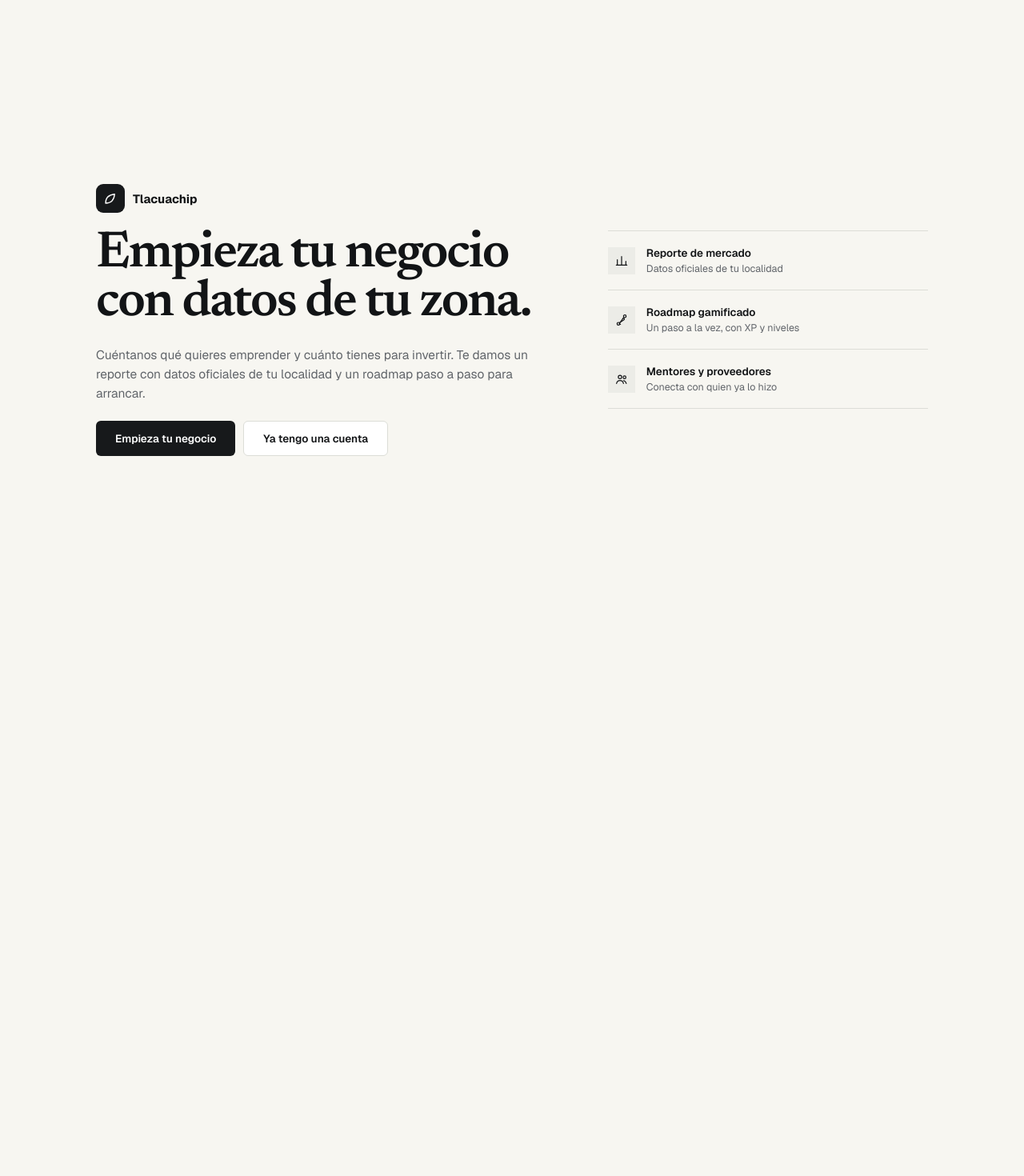
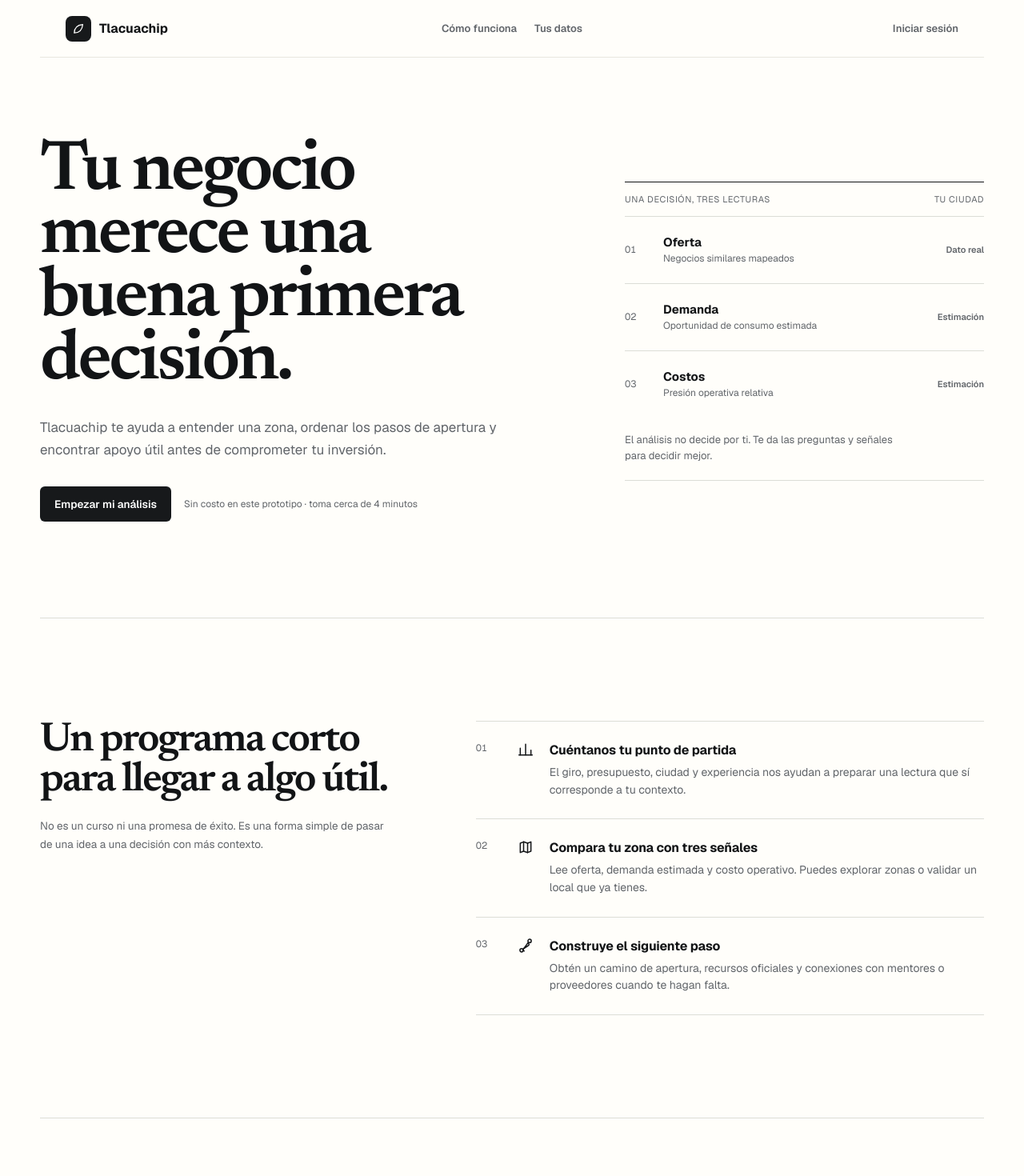
Before and after one commit to Da1vReyes/Tlacuachip, a React (Vite) app in the folder web/: page / in a window 1280 px wide. Shown: the top 1470 px of the page at 80% size. Before the commit the page ends 800 px from the top, so only its background shows below. Built offline with nearby package versions, Linux system fonts and the light colour scheme; no server answers.

Commit message:
Complete desktop onboarding experience

```diff
--- a/web/src/index.css
+++ b/web/src/index.css
@@ -250,11 +250,54 @@ a:hover {
   gap: 20px;
 }
 
-.landing-layout { width: 100%; max-width: 1040px; display: grid; grid-template-columns: 1.1fr .8fr; gap: clamp(38px, 7vw, 100px); align-items: center; }
-.landing-title { font-size: clamp(42px, 5vw, 68px); line-height: .95; max-width: 620px; }
-.landing-evidence { border-top: 1px solid var(--mainBorder); }
-.landing-evidence-row { display: flex; align-items: center; gap: 14px; padding: 18px 0; border-bottom: 1px solid var(--mainBorder); }
-.landing-evidence-icon { width: 34px; height: 34px; display: grid; place-items: center; background: #ecece7; color: var(--primaryText); }
+.landing-page { min-height: 100vh; background: var(--primaryBg); color: var(--primaryText); }
+.landing-nav { height: 72px; max-width: 1180px; margin: 0 auto; padding: 0 32px; display: grid; grid-template-columns: 1fr auto 1fr; align-items: center; border-bottom: 1px solid var(--cardBorder); }
+.landing-brand { border: 0; background: transparent; padding: 0; display: inline-flex; align-items: center; gap: 10px; width: max-content; color: var(--primaryText); cursor: pointer; font: inherit; font-weight: 700; }
+.landing-brand .sidebar-logo-mark { width: 32px; height: 32px; border-radius: 8px; }
+.landing-nav nav { display: flex; gap: 22px; }
+.landing-nav nav a, .landing-login { color: var(--secondaryText); font-size: 13px; font-weight: 600; }
+.landing-nav nav a:hover, .landing-login:hover { color: var(--primaryText); }
+.landing-login { justify-self: end; border: 0; padding: 8px 0; background: transparent; cursor: pointer; font-family: inherit; }
+.landing-hero, .landing-section, .landing-final { width: min(100% - 64px, 1180px); margin: 0 auto; }
+.landing-hero { min-height: min(700px, calc(100vh - 72px)); display: grid; grid-template-columns: minmax(0, 1.05fr) minmax(360px, .75fr); align-items: center; gap: clamp(48px, 8vw, 130px); padding: 80px 0 96px; }
+.landing-hero-copy { max-width: 670px; }
+.landing-hero h1, .landing-section h2, .landing-final h2 { font-family: "Newsreader", Georgia, serif; letter-spacing: -.04em; font-weight: 600; }
+.landing-hero h1 { max-width: 650px; margin: 0; font-size: clamp(52px, 7vw, 88px); line-height: .9; text-wrap: balance; }
+.landing-lede { max-width: 56ch; margin: 28px 0 0; color: var(--secondaryText); font-size: 17px; line-height: 1.65; }
+.landing-actions { display: flex; align-items: center; flex-wrap: wrap; gap: 16px; margin-top: 32px; }
+.landing-actions span { color: var(--secondaryText); font-size: 12px; }
+.landing-cta { min-height: 44px; padding: 0 20px; }
+.landing-preview { border-top: 1px solid var(--primaryText); border-bottom: 1px solid var(--mainBorder); }
+.landing-preview-head { display: flex; justify-content: space-between; padding: 14px 0; color: var(--secondaryText); font-size: 11px; letter-spacing: .05em; text-transform: uppercase; }
+.landing-preview-reading { display: grid; grid-template-columns: 38px 1fr auto; gap: 10px; align-items: center; min-height: 84px; border-top: 1px solid var(--mainBorder); }
+.preview-index { color: var(--secondaryText); font-size: 12px; font-variant-numeric: tabular-nums; }
+.landing-preview-reading div { display: grid; gap: 3px; }
+.landing-preview-reading strong { font-size: 15px; }
+.landing-preview-reading small { color: var(--secondaryText); font-size: 12px; }
+.landing-preview-reading b { color: var(--secondaryText); font-size: 11px; font-weight: 600; white-space: nowrap; }
+.landing-preview > p { max-width: 42ch; margin: 18px 0 20px; color: var(--secondaryText); font-size: 13px; line-height: 1.55; }
+.landing-enter { animation: landingEnter .65s cubic-bezier(.16, 1, .3, 1) both; }
+.landing-preview.landing-enter { animation-delay: .12s; }
+.landing-section { padding: 128px 0; border-top: 1px solid var(--mainBorder); }
+.landing-program { display: grid; grid-template-columns: minmax(0, .78fr) minmax(0, 1.12fr); gap: clamp(48px, 8vw, 130px); }
+.landing-section-intro h2, .landing-data h2, .landing-network h2, .landing-final h2 { margin: 0; font-size: clamp(36px, 4vw, 52px); line-height: .98; text-wrap: balance; }
+.landing-section-intro p, .landing-data-statement p, .landing-network p, .landing-final p { max-width: 50ch; margin: 20px 0 0; color: var(--secondaryText); line-height: 1.65; }
+.landing-steps { margin: 0; padding: 0; list-style: none; border-top: 1px solid var(--mainBorder); }
+.landing-steps li { display: grid; grid-template-columns: 38px 26px minmax(0, 1fr); gap: 14px; padding: 25px 0; border-bottom: 1px solid var(--mainBorder); }
+.landing-step-number { color: var(--secondaryText); font-size: 12px; font-variant-numeric: tabular-nums; }
+.landing-steps h3 { margin: 0; font-size: 16px; letter-spacing: -.01em; }
+.landing-steps p { margin: 7px 0 0; color: var(--secondaryText); font-size: 14px; line-height: 1.55; }
+.landing-data { display: grid; grid-template-columns: minmax(0, .8fr) minmax(0, 1.15fr); gap: clamp(48px, 8vw, 130px); }
+.landing-data-list { border-top: 1px solid var(--mainBorder); }
+.landing-data-list > div { display: grid; grid-template-columns: 22px 1fr; gap: 12px; padding: 17px 0; border-bottom: 1px solid var(--mainBorder); color: #346538; }
+.landing-data-list p { margin: 0; color: var(--primaryText); font-size: 14px; line-height: 1.55; }
+.landing-network { display: grid; grid-template-columns: minmax(0, .9fr) minmax(0, 1fr); gap: clamp(48px, 8vw, 130px); padding-inline: 48px; background: var(--secondaryBg); }
+.landing-network-list { display: grid; align-content: center; border-top: 1px solid var(--mainBorder); }
+.landing-network-list span { display: flex; align-items: center; gap: 13px; min-height: 72px; border-bottom: 1px solid var(--mainBorder); font-size: 14px; font-weight: 600; }
+.landing-network-list svg { color: var(--secondaryText); }
+.landing-final { max-width: 700px; padding: 144px 0; text-align: center; }
+.landing-final p { margin-inline: auto; }
+.landing-final .landing-cta { margin-top: 30px; }
 
 /* ---------- Shared building blocks ---------- */
 
@@ -451,7 +494,8 @@ p {
   .grid-2, .grid-3, .grid-4 {
     grid-template-columns: 1fr;
   }
-  .landing-layout { grid-template-columns: 1fr; gap: 40px; }
+  .landing-hero, .landing-program, .landing-data, .landing-network { grid-template-columns: 1fr; }
+  .landing-hero { min-height: 0; padding: 64px 0; }
 }
 
 /* ---------- Motion ---------- */
@@ -465,6 +509,11 @@ p {
     opacity: 1;
     transform: translateY(0);
   }
+}
+
+@keyframes landingEnter {
+  from { opacity: 0; transform: translateY(12px); }
+  to { opacity: 1; transform: translateY(0); }
 }
 
 @keyframes fadeIn {
@@ -518,6 +567,7 @@ p {
   transition: transform 0.18s cubic-bezier(0.22, 1, 0.36, 1), box-shadow 0.18s ease, border-color 0.18s ease;
 }
 .card-clickable:hover { border-color: #aeb2b6; }
+.card-button { display: block; width: 100%; color: inherit; text-align: left; font: inherit; cursor: pointer; }
 .card-clickable:active {
   transform: translateY(-1px) scale(0.99);
 }
@@ -912,7 +962,7 @@ p {
 }
 
 @media (prefers-reduced-motion: reduce) {
-  .page-enter, .stagger > *, .pop-in, .pulse-ring, .spin, .wizard-step {
+  .page-enter, .stagger > *, .pop-in, .pulse-ring, .spin, .wizard-step, .landing-enter {
     animation: none !important;
   }
   .card, .card-clickable, .btn, .sidebar-item, .sidebar-item svg, .topbar-avatar, .leaflet-interactive, .chip-card, .level-card {
--- a/web/src/pages/Landing.tsx
+++ b/web/src/pages/Landing.tsx
@@ -1,68 +1,66 @@
 import { useNavigate } from "react-router-dom";
 import { useApp } from "../context/AppContext";
-import { IconLeaf, IconRoute, IconChart, IconUsers } from "../components/icons";
+import { IconLeaf, IconRoute, IconChart, IconUsers, IconMap, IconCheck } from "../components/icons";
+
+const programSteps = [
+  { icon: IconChart, title: "Cuéntanos tu punto de partida", body: "El giro, presupuesto, ciudad y experiencia nos ayudan a preparar una lectura que sí corresponde a tu contexto." },
+  { icon: IconMap, title: "Compara tu zona con tres señales", body: "Lee oferta, demanda estimada y costo operativo. Puedes explorar zonas o validar un local que ya tienes." },
+  { icon: IconRoute, title: "Construye el siguiente paso", body: "Obtén un camino de apertura, recursos oficiales y conexiones con mentores o proveedores cuando te hagan falta." },
+];
 
 export default function Landing() {
   const navigate = useNavigate();
   const { user } = useApp();
+  const start = () => navigate(user ? "/formulario" : "/auth");
 
   return (
-    <div className="auth-page">
-      <div className="landing-layout">
-        <div className="stack" style={{ gap: 22 }}>
-          <div className="row" style={{ alignItems: "center", gap: 10 }}>
-            <div className="sidebar-logo-mark" style={{ width: 36, height: 36 }}>
-              <IconLeaf size={18} />
-            </div>
-            <span style={{ fontWeight: 700, fontSize: 15 }}>Tlacuachip</span>
+    <div className="landing-page">
+      <header className="landing-nav">
+        <button className="landing-brand" onClick={() => window.scrollTo({ top: 0, behavior: "smooth" })} aria-label="Ir al inicio">
+          <span className="sidebar-logo-mark"><IconLeaf size={17} /></span><span>Tlacuachip</span>
+        </button>
+        <nav aria-label="Navegación principal"><a href="#como-funciona">Cómo funciona</a><a href="#datos">Tus datos</a></nav>
+        <button className="landing-login" onClick={() => navigate(user ? "/dashboard" : "/auth")}>{user ? "Ir a mi negocio" : "Iniciar sesión"}</button>
+      </header>
+
+      <main>
+        <section className="landing-hero">
+          <div className="landing-hero-copy landing-enter">
+            <h1>Tu negocio merece una buena primera decisión.</h1>
+            <p className="landing-lede">Tlacuachip te ayuda a entender una zona, ordenar los pasos de apertura y encontrar apoyo útil antes de comprometer tu inversión.</p>
+            <div className="landing-actions"><button className="btn btn-primary landing-cta" onClick={start}>Empezar mi análisis</button><span>Sin costo en este prototipo · toma cerca de 4 minutos</span></div>
           </div>
-          <h1 className="landing-title">Empieza tu negocio con datos de tu zona.</h1>
-          <p style={{ fontSize: 15.5 }}>
-            Cuéntanos qué quieres emprender y cuánto tienes para invertir. Te damos un reporte
-            con datos oficiales de tu localidad y un roadmap paso a paso para arrancar.
-          </p>
-          <div className="row" style={{ gap: 10 }}>
-            <button className="btn btn-primary" style={{ padding: "12px 24px" }} onClick={() => navigate(user ? "/formulario" : "/auth")}>
-              Empieza tu negocio
-            </button>
-            {!user && (
-              <button className="btn btn-secondary" style={{ padding: "12px 24px" }} onClick={() => navigate("/auth")}>
-                Ya tengo una cuenta
-              </button>
-            )}
+          <aside className="landing-preview landing-enter" aria-label="Vista previa del análisis">
+            <div className="landing-preview-head"><span>Una decisión, tres lecturas</span><span>Tu ciudad</span></div>
+            <div className="landing-preview-reading"><span className="preview-index">01</span><div><strong>Oferta</strong><small>Negocios similares mapeados</small></div><b>Dato real</b></div>
+            <div className="landing-preview-reading"><span className="preview-index">02</span><div><strong>Demanda</strong><small>Oportunidad de consumo estimada</small></div><b>Estimación</b></div>
+            <div className="landing-preview-reading"><span className="preview-index">03</span><div><strong>Costos</strong><small>Presión operativa relativa</small></div><b>Estimación</b></div>
+            <p>El análisis no decide por ti. Te da las preguntas y señales para decidir mejor.</p>
+          </aside>
+        </section>
+
+        <section id="como-funciona" className="landing-section landing-program">
+          <div className="landing-section-intro"><h2>Un programa corto para llegar a algo útil.</h2><p>No es un curso ni una promesa de éxito. Es una forma simple de pasar de una idea a una decisión con más contexto.</p></div>
+          <ol className="landing-steps">{programSteps.map((step, index) => <li key={step.title}><div className="landing-step-number">{String(index + 1).padStart(2, "0")}</div><step.icon size={20} /><div><h3>{step.title}</h3><p>{step.body}</p></div></li>)}</ol>
+        </section>
+
+        <section id="datos" className="landing-section landing-data">
+          <div className="landing-data-statement"><h2>Datos claros. Decisiones tuyas.</h2><p>Distinguimos qué viene de una fuente abierta, qué es una estimación del prototipo y qué depende de tu propio negocio.</p></div>
+          <div className="landing-data-list">
+            <div><IconCheck size={17} /><p><strong>Oferta:</strong> conteos de negocios similares consultados en OpenStreetMap.</p></div>
+            <div><IconCheck size={17} /><p><strong>Demanda y costos:</strong> estimaciones señaladas como tales, no consejos financieros.</p></div>
+            <div><IconCheck size={17} /><p><strong>Tu perfil:</strong> eliges si compartes datos clave, tu perfil completo o nada con la red.</p></div>
+            <div><IconCheck size={17} /><p><strong>Tu control:</strong> puedes modificar visibilidad o eliminar tu registro desde Configuración.</p></div>
           </div>
-        </div>
+        </section>
 
-        <div className="landing-evidence">
-          <div className="landing-evidence-row">
-            <div className="landing-evidence-icon">
-              <IconChart size={16} />
-            </div>
-            <div className="stack" style={{ gap: 2 }}>
-              <span style={{ fontWeight: 600, fontSize: 13.5 }}>Reporte de mercado</span>
-              <span className="muted">Datos oficiales de tu localidad</span>
-            </div>
-          </div>
-          <div className="landing-evidence-row">
-            <div className="landing-evidence-icon">
-              <IconRoute size={16} />
-            </div>
-            <div className="stack" style={{ gap: 2 }}>
-              <span style={{ fontWeight: 600, fontSize: 13.5 }}>Roadmap gamificado</span>
-              <span className="muted">Un paso a la vez, con XP y niveles</span>
-            </div>
-          </div>
-          <div className="landing-evidence-row">
-            <div className="landing-evidence-icon">
-              <IconUsers size={16} />
-            </div>
-            <div className="stack" style={{ gap: 2 }}>
-              <span style={{ fontWeight: 600, fontSize: 13.5 }}>Mentores y proveedores</span>
-              <span className="muted">Conecta con quien ya lo hizo</span>
-            </div>
-          </div>
-        </div>
-      </div>
+        <section className="landing-section landing-network">
+          <div><h2>Cuando haga falta, no avances solo.</h2><p>El camino conecta cada necesidad con recursos oficiales, personas que ya abrieron negocios parecidos y proveedores que entienden el giro.</p></div>
+          <div className="landing-network-list"><span><IconUsers size={18} /> Mentores con experiencia práctica</span><span><IconRoute size={18} /> Trámites y pasos explicados sin tecnicismos</span><span><IconChart size={18} /> Presupuesto y señales para revisar antes de invertir</span></div>
+        </section>
+
+        <section className="landing-final"><h2>Empieza por conocer tu zona.</h2><p>Después conviertes esa lectura en un camino para abrir, validar y hacer crecer tu negocio.</p><button className="btn btn-primary landing-cta" onClick={start}>Comenzar ahora</button></section>
+      </main>
     </div>
   );
 }
```
Also changed, not shown: web/src/pages/Community.tsx (+6 -3 lines), web/src/pages/Dashboard.tsx (+4 -4 lines).
